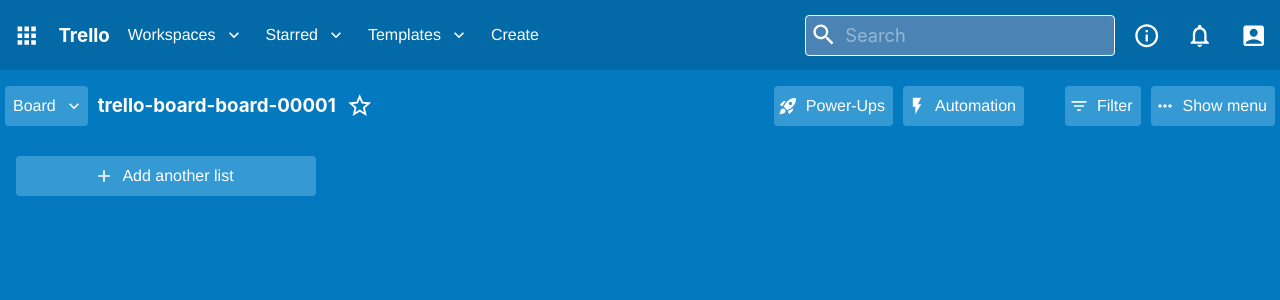
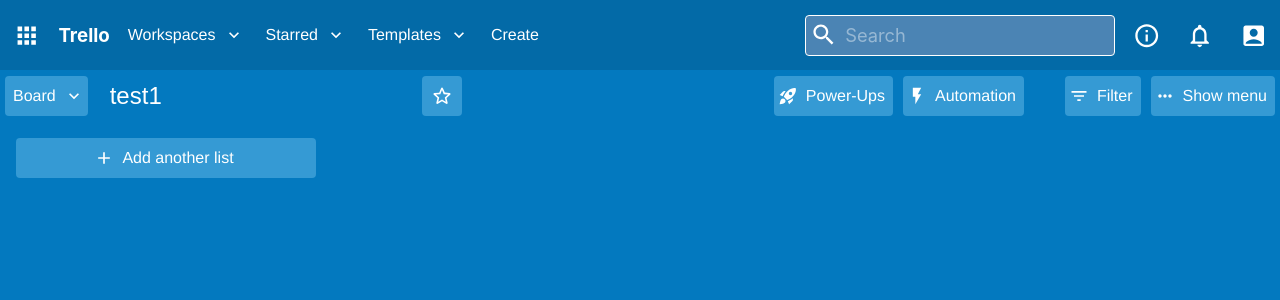
Before and after one commit to james868198/trello-clone, a React (Create React App) app: page /b/board-00001 in a window 1280 px wide. Shown: the top 300 px of the page. Built offline with nearby package versions, Linux system fonts and the light colour scheme.

Commit message:
Update trelloBoardNav and trelloBoardSlice

```diff
--- a/src/components/Boards.js
+++ b/src/components/Boards.js
@@ -49,10 +49,10 @@
 
 export const Card = (board) => {
     return (
-        <Link to={`b/${board.boardId}`} key={board.boardId}>
+        <Link to={`b/${board.id}`} key={board.id}>
             <CardContainer>
                 <CardTitle>
-                    <h3>#{board.boardId}. {board.name}</h3>
+                    <h3>#{board.id}. {board.name}</h3>
                 </CardTitle>
             </CardContainer>
         </Link>
--- a/src/components/trelloBoard/index.js
+++ b/src/components/trelloBoard/index.js
@@ -1,4 +1,4 @@
-import React, {useEffect, useState} from 'react';
+import React, {useEffect, useState, useRef} from 'react';
 import { useSelector, useDispatch } from 'react-redux';
 import { useParams, Navigate } from "react-router-dom";
 
@@ -53,11 +53,7 @@
 min-height: 320px;
 min-width: 300px;
 width: 275px;
-// margin: 10px;
-
 `
-
-
 
 export default function TrelloBoard() {
 
@@ -241,7 +237,7 @@
   return (
       <TrelloBoardContainer>
         <TrelloBoardHeader>
-          <TrelloBoardNav title={`trello-board-${boardId}`}/>
+          <TrelloBoardNav board={board}/>
         </TrelloBoardHeader>
         <TrelloBoardContent>
           <TrelloBoardContentContainer>
--- a/src/components/trelloBoard/trelloBoardNav/index.js
+++ b/src/components/trelloBoard/trelloBoardNav/index.js
@@ -1,21 +1,30 @@
-import React, {useEffect, useState} from 'react';
+import React, {useEffect, useState, useRef} from 'react';
 import { useSelector, useDispatch } from 'react-redux';
 import { useParams } from "react-router-dom";
 import styled from 'styled-components';
+import { updateBoardName, starBoard } from '../../../store/slice/trelloBoardSlice';
 
 // mui
 import Button from '@mui/material/Button';
 import Divider from '@mui/material/Divider';
+import IconButton from '@mui/material/IconButton';
+
+// icon
 import KeyboardArrowDownIcon from '@mui/icons-material/KeyboardArrowDown';
 import MoreHorizIcon from '@mui/icons-material/MoreHoriz';
 import FilterListIcon from '@mui/icons-material/FilterList';
 import RocketLaunchIcon from '@mui/icons-material/RocketLaunch';
 import FlashOnIcon from '@mui/icons-material/FlashOn';
-import StarOutlineIcon from '@mui/icons-material/StarOutline';
+import StarOutlineRoundedIcon from '@mui/icons-material/StarOutlineRounded';
+import StarRateRoundedIcon from '@mui/icons-material/StarRateRounded';
+
+const BTN_COLOR = '#359ad4'
+const BTN_HOVER_COLOR = '#4da1d2'
 
 export const Container = styled.div`
 position: relative;
 width: 100%;
+height: 52px;
 display: flex;
 flex-direction: row;
 flex-wrap: wrap;
@@ -47,12 +56,42 @@
 margin: 5px;
 `
 
-export default function TrelloBoardNav({title, ...props}) {
+const TextField = styled.input`
+
+position: relative;
+min-height: 38px;
+font-size: 24px;
+border: none;
+background-color: transparent;
+color: white;
+cursor: pointer;
+border-radius: 4px;
+text-indent: 10px;
+
+:hover {
+  background-color: ${BTN_HOVER_COLOR};
+}
+
+:focus {
+    color: black;
+    background-color: white;
+    cursor: text;
+    border: none;
+
+}
+
+`
+
+export default function TrelloBoardNav({board, ...props}) {
 
     // states
+    const dispatch = useDispatch()
+    const titleRef = useRef(null)
 
-    const [titleEditable, setTitleEditable] = useState(false)
-
+    useEffect(() => {
+        if (titleRef && board && board.name)
+          titleRef.current.value = board.name
+    });
 
     // componentssx={{
 
@@ -69,9 +108,9 @@
             <Section>
                 <Button sx={{
                     color: 'white',
-                    backgroundColor: '#359ad4',
+                    backgroundColor: BTN_COLOR,
                     '&:hover': {
-                        backgroundColor: '#4da1d2',
+                        backgroundColor: BTN_HOVER_COLOR,
                     },
                 }}{...props}>
                     {props.children}
@@ -87,18 +126,34 @@
     };
 
     const Title = () => {
-        let Content = () => <h3>{title}</h3>;
         return (
-
             <Section>
-                <Content/>
+                <TextField
+                    ref={titleRef}
+                    onBlur={handleUpdateTitle}
+                    onKeyDown={event => handleKeyDown(event)}
+                />
             </Section>
         );
     };
 
     const Star = () => {
         return (
-            <Section><StarOutlineIcon/></Section>
+            <Section>
+                <IconButton
+                onClick={(e) => handleStarOnClick(e)}
+                shape='square'
+                sx={{
+                    color: 'white',
+                    backgroundColor: BTN_COLOR,
+                    '&:hover': {
+                        color: '#d9d32a',
+                        backgroundColor: BTN_HOVER_COLOR,
+                    },
+                }}>
+                    {board && board.starred ? <StarRateRoundedIcon sx={{color: '#d9d32a', fontSize: '24px'}}/> : <StarOutlineRoundedIcon sx={{fontSize: '24px'}}/>}
+                </IconButton>
+            </Section>
         );
     };
 
@@ -140,10 +195,37 @@
 
     // handlers
 
-    const handleEditTitle = () => {
+    const handleKeyDown = (e) => {
+        if (e.key === 'Enter') {
+          if (e.target)
+            e.target.blur()
+        }
+      }
 
-    };
+    const handleUpdateTitle = () => {
 
+        let newTitle = null
+        if(titleRef && titleRef.current && titleRef.current.value)
+          newTitle = titleRef.current.value
+        if (board && newTitle != null && newTitle !== board.name) {
+            const inputData = {
+            boardId: board.id,
+            name: newTitle
+          }
+          dispatch(updateBoardName(inputData))
+        }
+    }
+
+    const handleStarOnClick = (e) => {
+        e.stopPropagation();
+
+        if (board) {
+            const inputData = {
+                boardId: board.id
+            }
+            dispatch(starBoard(inputData))
+        }
+    }
     return (
         <Container>
             <ContainerLeft>
--- a/src/store/slice/trelloBoardSlice.js
+++ b/src/store/slice/trelloBoardSlice.js
@@ -3,9 +3,10 @@
 const initialState = {
   boards: {
     'board-00001': {
-      boardId: 'board-00001',
+      id: 'board-00001',
       name: "test1",
       description: "test1",
+      starred: false,
       lists: [],
       archived: false
     },
@@ -20,21 +21,27 @@
         const time = Date.now()
         const boardId = `board-${Math.round(Math.random() * 10000).toString()}` // temperay id
         const board = {
-          boardId: boardId,
+          id: boardId,
           name: "default board",
           description: null,
+          starred: false,
           lists: [],
           created: time,
           updated: time,
           archived: false
         }
-        console.log("createBoard test", state.boards)
         state.boards[boardId] = board
       },
-      updateBoard: (state, action) => {
+      updateBoardName: (state, action) => {
         const { boardId, name } = action.payload;
         if (state.boards[boardId])
           state.boards[boardId].name = name
+      },
+      starBoard: (state, action) => {
+        const { boardId } = action.payload;
+        const star = !state.boards[boardId].starred
+        if (state.boards[boardId])
+          state.boards[boardId].starred = star
       },
       archiveBoard: (state, action) => {
         const { boardId } = action.payload;
@@ -68,7 +75,7 @@
 })
 
 // export actions
-export const { createBoard, updateBoard, archiveBoard, removeBoard, addListToBoard, removeListFromBoard, editBoard } = trelloBoardsSlice.actions;
+export const { createBoard, updateBoardName, starBoard, archiveBoard, removeBoard, addListToBoard, removeListFromBoard, editBoard } = trelloBoardsSlice.actions;
 
 // select board
 export const getBoards = (state) => Object.values(state.trelloBoard.boards)
```
